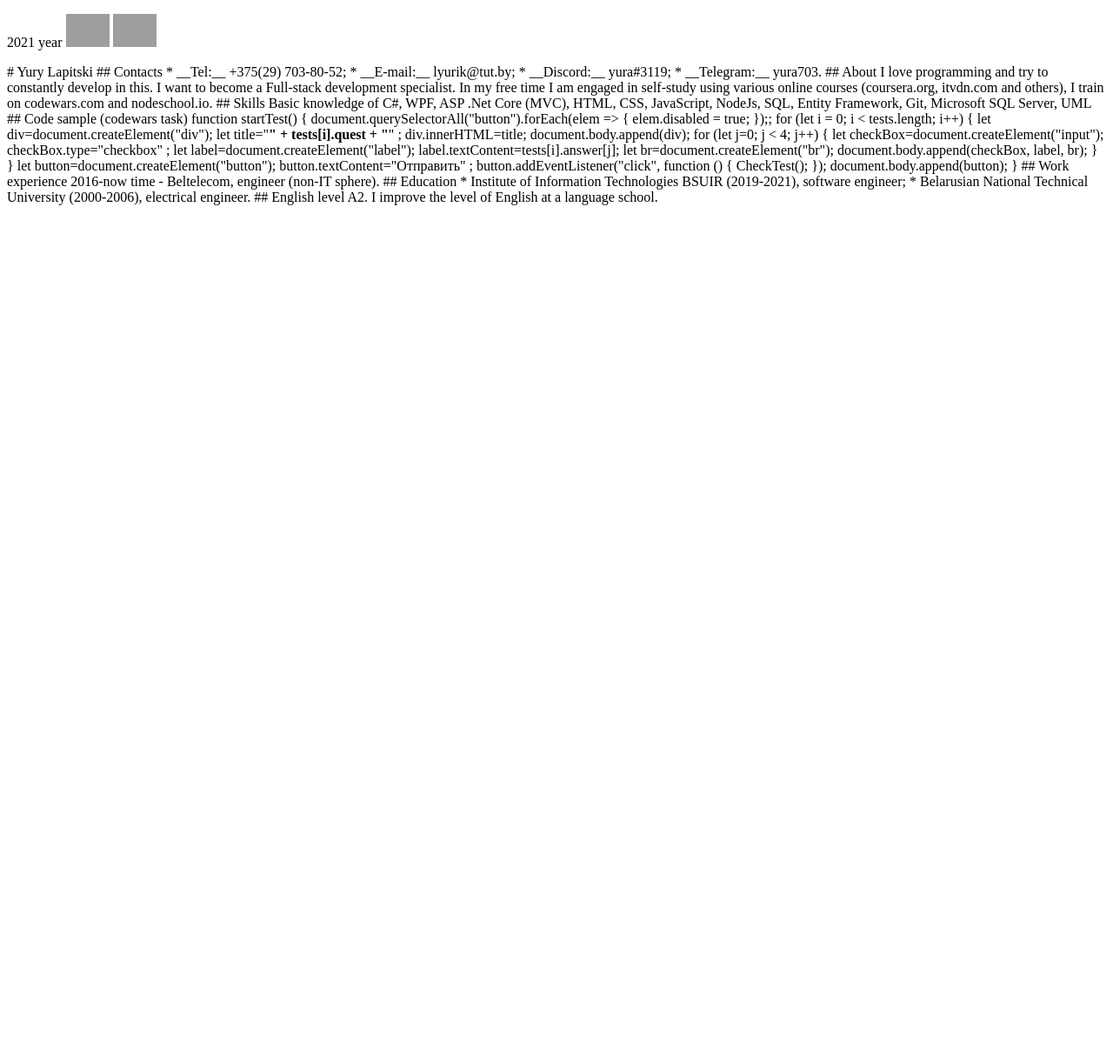
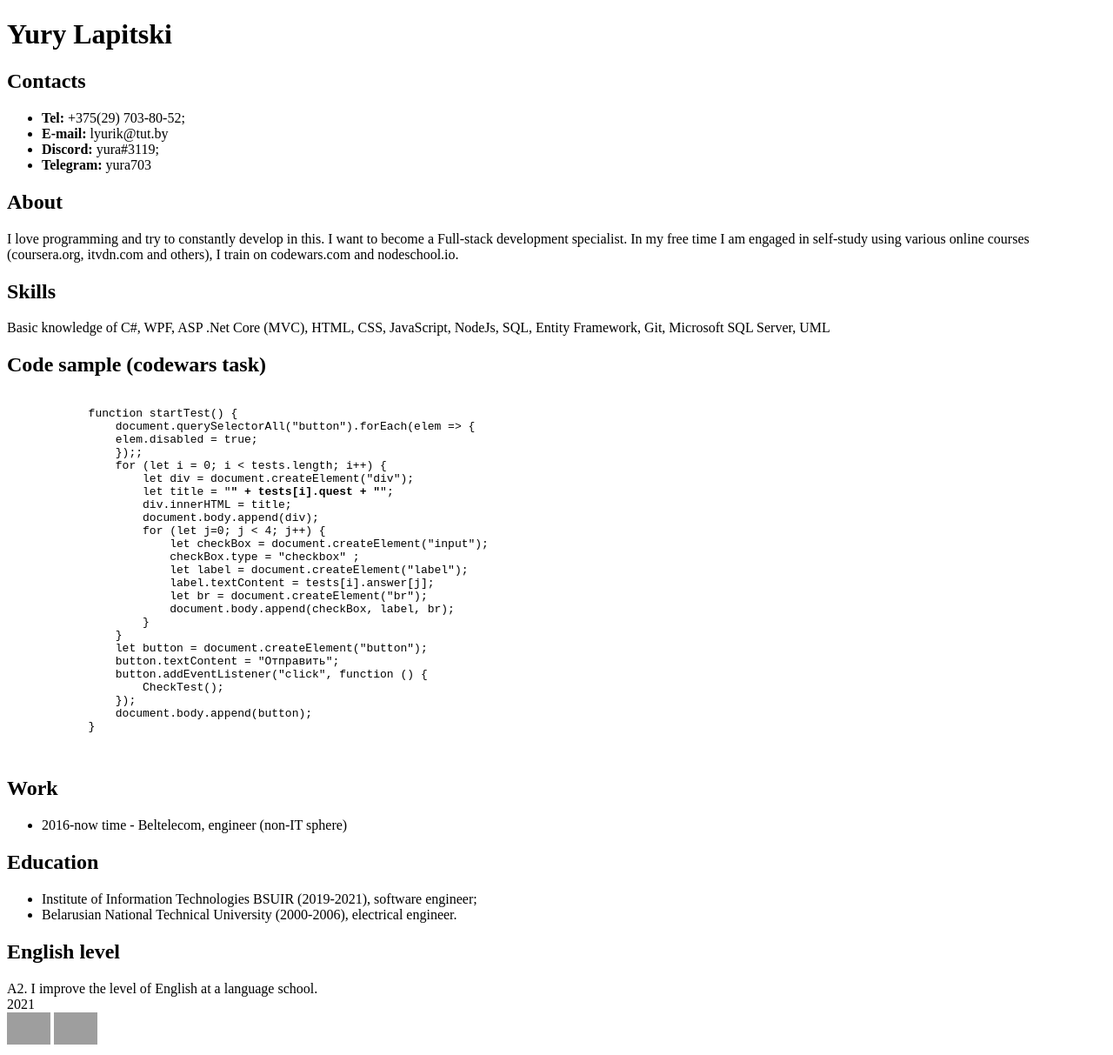
Before and after one commit to Yura703/rsschool-cv, a plain HTML site: page index.html in a window 1280 px wide. Shown: the whole page at 87% size. Before the commit the page ends 800 px from the top, so only its background shows below. Drawn offline with Linux system fonts and the light colour scheme; grey boxes are pictures that could not be loaded.

Commit message:
feat: edit body.main

```diff
--- a/index.html
+++ b/index.html
@@ -10,13 +10,103 @@
 
 <body>
     <header>
-
+        <h1>Yury Lapitski</h1>
     </header>
     <main>
+        <section>
+            <h2>Contacts</h2>
+            <ul>
+                <li>
+                    <b>Tel:</b> +375(29) 703-80-52;
+                </li>
+                <li>
+                    <b>E-mail:</b> lyurik@tut.by
+                </li>
+                <li>
+                    <b>Discord:</b> yura#3119;
+                </li>
+                <li>
+                    <b>Telegram:</b> yura703
+                </li>
+            </ul>
+        </section>
+        <section>
+            <h2>About</h2>
+            I love programming and try to constantly develop in this. I want to become a Full-stack development
+            specialist.
+            In my free time I am engaged in self-study using various online courses (coursera.org, itvdn.com and
+            others), I
+            train on codewars.com and nodeschool.io.
+        </section>
+        <section>
+            <h2>Skills</h2>
+            Basic knowledge of C#, WPF, ASP .Net Core (MVC), HTML, CSS, JavaScript, NodeJs, SQL, Entity Framework, Git,
+            Microsoft SQL Server, UML
+        </section>
+        <section>
+            <h2>Code sample (codewars task)</h2>
+            <pre>
+            <code>
+            function startTest() {
+                document.querySelectorAll("button").forEach(elem => {
+                elem.disabled = true;
+                });;
+                for (let i = 0; i < tests.length; i++) {
+                    let div = document.createElement("div");
+                    let title = "<strong>" + tests[i].quest + "</strong>";
+                    div.innerHTML = title;
+                    document.body.append(div);
+                    for (let j=0; j < 4; j++) {
+                        let checkBox = document.createElement("input");
+                        checkBox.type = "checkbox" ;
+                        let label = document.createElement("label");
+                        label.textContent = tests[i].answer[j];
+                        let br = document.createElement("br");
+                        document.body.append(checkBox, label, br);
+                    }
+                }
+                let button = document.createElement("button");
+                button.textContent = "Отправить";
+                button.addEventListener("click", function () {
+                    CheckTest();
+                });
+                document.body.append(button);
+            }
+            </code>
+        </pre>
+        </section>
+        <section>
+            <h2>Work</h2>
+            <ul>
+                <li>
+                    2016-now time - Beltelecom, engineer (non-IT sphere)
+                </li>
+            </ul>
+        </section>
+        <section>
+            <h2>Education</h2>
+            <ul>
+                <li>
+                    Institute of
+                    Information
+                    Technologies BSUIR (2019-2021), software engineer;
+                </li>
+                <li>
+                    Belarusian National Technical University
+                    (2000-2006),
+                    electrical engineer.
+                </li>
+            </ul>
+        </section>
+        <section>
+            <h2>English level</h2>
+            A2. I improve the level of English at a language school.
+        </section>
 
     </main>
     <footer>
-        <p> 2021 year
+        <time>2021</time>
+        <nav>
             <a href="https://github.com/Yura703">
                 <img width="50" src="https://timeweb.com/ru/community/article/4a/4ac8e97022a9115410d9bc34517fa86d.jpg"
                     alt="GitHub"></a>
@@ -24,34 +114,11 @@
             <a href="https://rs.school/js/">
                 <img width="50" src="https://rs.school/images/rs_school_js.svg" alt="RSS">
             </a>
-        </p>
+        </nav>
     </footer>
-    # Yury Lapitski
-    ## Contacts
-    * __Tel:__ +375(29) 703-80-52;
-    * __E-mail:__ lyurik@tut.by;
-    * __Discord:__ yura#3119;
-    * __Telegram:__ yura703.
-    ## About
-    I love programming and try to constantly develop in this. I want to become a Full-stack development specialist.
-    In my free time I am engaged in self-study using various online courses (coursera.org, itvdn.com and others), I
-    train on codewars.com and nodeschool.io.
-    ## Skills
-    Basic knowledge of C#, WPF, ASP .Net Core (MVC), HTML, CSS, JavaScript, NodeJs, SQL, Entity Framework, Git,
-    Microsoft SQL Server, UML
-    ## Code sample (codewars task)
-    function startTest() {
-    document.querySelectorAll("button").forEach(elem => {
-    elem.disabled = true;
-    });;
-    for (let i = 0; i < tests.length; i++) { let div=document.createElement("div"); let title="<strong>" +
-        tests[i].quest + "</strong>" ; div.innerHTML=title; document.body.append(div); for (let j=0; j < 4; j++) { let
-        checkBox=document.createElement("input"); checkBox.type="checkbox" ; let label=document.createElement("label");
-        label.textContent=tests[i].answer[j]; let br=document.createElement("br"); document.body.append(checkBox, label,
-        br); } } let button=document.createElement("button"); button.textContent="Отправить" ;
-        button.addEventListener("click", function () { CheckTest(); }); document.body.append(button); } ## Work
-        experience 2016-now time - Beltelecom, engineer (non-IT sphere). ## Education * Institute of Information
-        Technologies BSUIR (2019-2021), software engineer; * Belarusian National Technical University (2000-2006),
-        electrical engineer. ## English level A2. I improve the level of English at a language school. </body>
+
+
+
+</body>
 
 </html>
```
